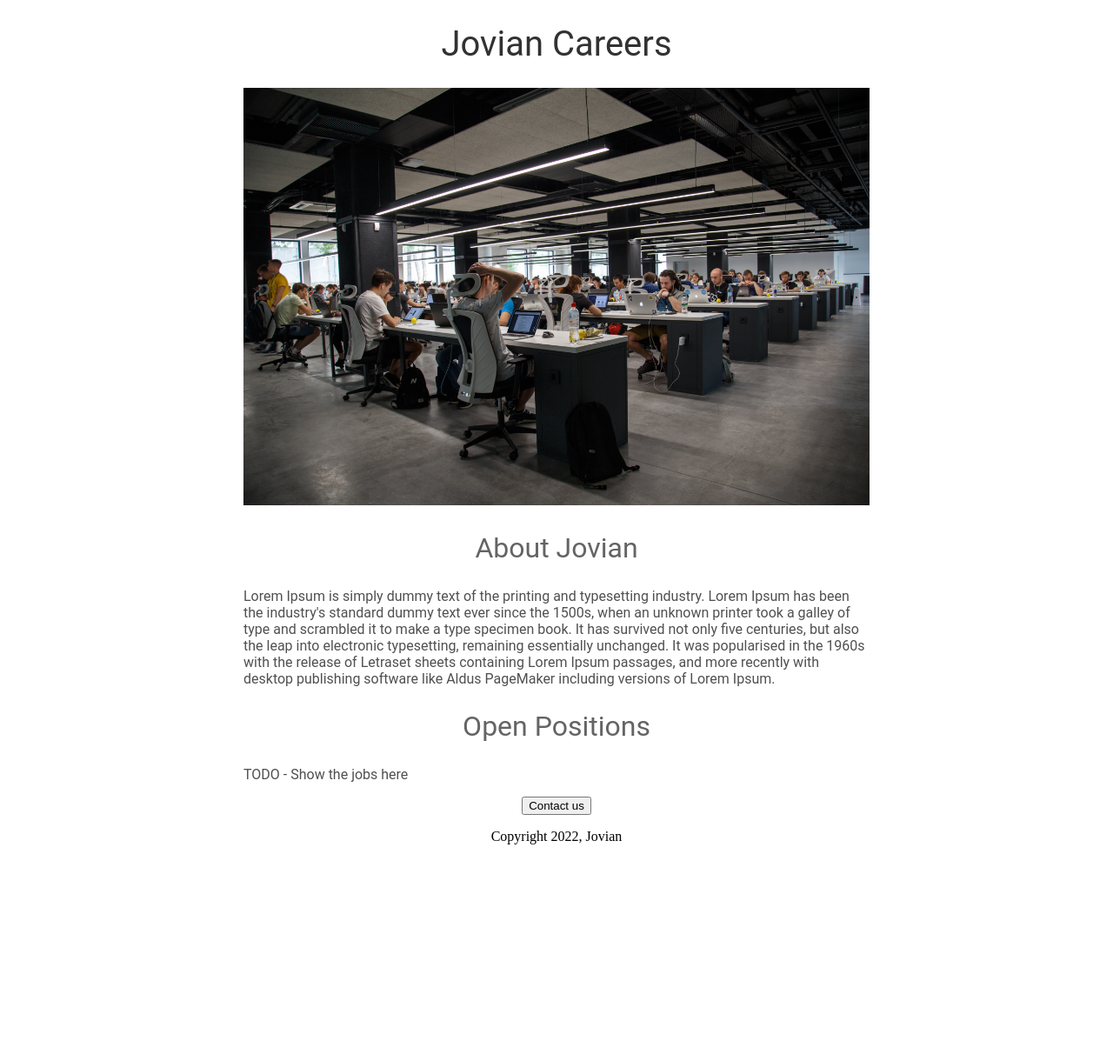
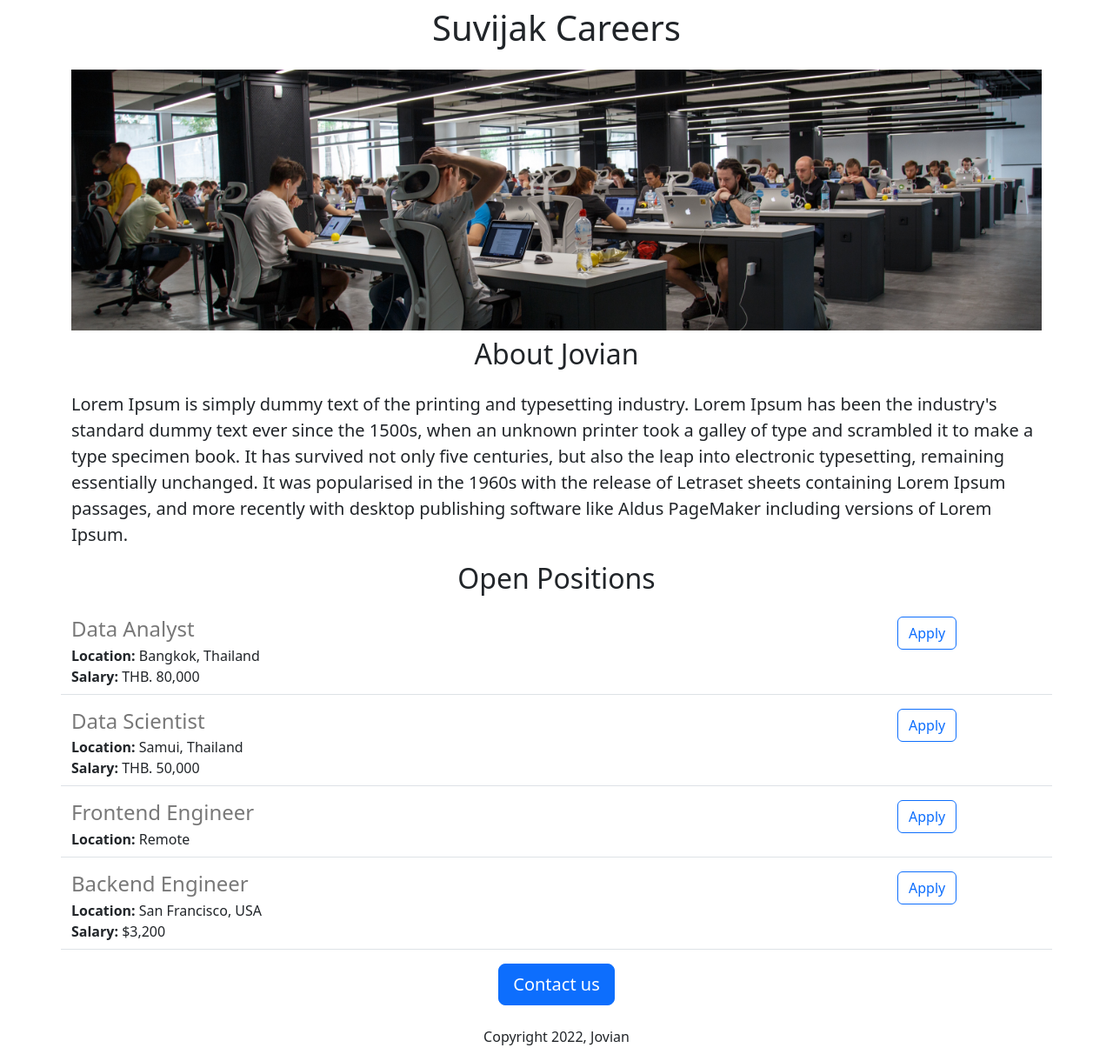
Before and after one commit to suvijakCreation/JovianCareerWebsiteV2, a Flask app: page / in a window 1280 px wide. Shown: the whole page at 87% size. Before the commit the page ends 971 px from the top, so only its background shows below. Run offline with Flask 2, Linux system fonts and the light colour scheme.

Commit message:
Added dynamic data and API route

```diff
--- a/app.py
+++ b/app.py
@@ -1,11 +1,37 @@
-from flask import Flask, render_template
+from flask import Flask, render_template, jsonify
 
 app = Flask(__name__)
+
+JOBS = [{
+  'id': 1,
+  'title': 'Data Analyst',
+  'location': 'Bangkok, Thailand',
+  'salary': 'THB. 80,000'
+}, {
+  'id': 2,
+  'title': 'Data Scientist',
+  'location': 'Samui, Thailand',
+  'salary': 'THB. 50,000'
+}, {
+  'id': 3,
+  'title': 'Frontend Engineer',
+  'location': 'Remote',
+}, {
+  'id': 4,
+  'title': 'Backend Engineer',
+  'location': 'San Francisco, USA',
+  'salary': '$3,200'
+}]
 
 
 @app.route("/")
 def hello_world():
-  return render_template('home.html')
+  return render_template('home.html', jobs=JOBS, company_name='Suvijak')
+
+
+@app.route("/api/jobs")
+def list_fobs():
+  return jsonify(JOBS)
 
 
 if __name__ == "__main__":
--- a/templates/home.html
+++ b/templates/home.html
@@ -2,52 +2,35 @@
 <html>
   <head>
     <title>Jovian Careers</title>
+    <meta charset="utf-8">
+    <meta name="viewport" content="width=device-width, initial-scale=1">
+    <link href="https://cdn.jsdelivr.net/npm/bootstrap@5.3.0-alpha3/dist/css/bootstrap.min.css" rel="stylesheet" integrity="sha384-KK94CHFLLe+nY2dmCWGMq91rCGa5gtU4mk92HdvYe+M/SXH301p5ILy+dN9+nJOZ" crossorigin="anonymous">
     <style>
-      h1 {
-        font-size: 40px;
-        font-family: Roboto;
-        font-weight: normal;
-        color: rgb(50,50,50);
-        text-align:center;
-      }
       #banner {
-        width: 100% ;
-        heigjt:  320px;
+        height: 300px;
+        width: 100%;
         object-fit: cover;
       }
-      h2 {
-        font-size: 32px;
-        font-family: Roboto;
-        color: rgb(100,100,100);
-        text-align: center;
-        font-weight: normal;
-      }
-      .bodytext {
-        font-family: Roboto;
-        color: rgb(80, 80, 80);
-
-      }
-      #container {
-        max-width: 720px;
-        margin: 0 auto;
-
-      }
-
     </style>
   </head>
   <body>
-    <div id='container'>
-      <h1> Jovian Careers</h1>
-        <img id="banner" src="https://jovian-careers-website.sucreooi.repl.co/static/banner.jpg" >
-        <h2>About Jovian</h2>
-        <p class="bodytext">
+    <div class= "container">
+      <h1 class="text-center mt-2 mb-4"> {{company_name}} Careers</h1>
+        <img class="img-fluid" id="banner" src="https://jovian-careers-website.sucreooi.repl.co/static/banner.jpg" >
+        <h2 class="text-center mt-2 mb-4">About Jovian</h2>
+        <p class="lead">
           Lorem Ipsum is simply dummy text of the printing and typesetting industry. Lorem Ipsum has been the industry's standard dummy text ever since the 1500s, when an unknown printer took a galley of type and scrambled it to make a type specimen book. It has survived not only five centuries, but also the leap into electronic typesetting, remaining essentially unchanged. It was popularised in the 1960s with the release of Letraset sheets containing Lorem Ipsum passages, and more recently with desktop publishing software like Aldus PageMaker including versions of Lorem Ipsum.
         </p>
-        <h2>Open Positions</h2>
-        <p class="bodytext">TODO - Show the jobs here</p>
-        <div style="text-align:center">
-          <button>Contact us</button>
-          <p>Copyright 2022, Jovian</p>
+        <h2 class="text-center mt-2 mb-4">Open Positions</h2>
+        <p>
+          {% for job in jobs %}
+            {% include 'jobitem.html' %}
+
+          {% endfor %}
+        </p>
+        <div class="text-center">
+          <button class="btn btn-primary btn-lg">Contact us</button>
+          <p class="mt-4">Copyright 2022, Jovian</p>
         </div>
 
 
--- /dev/null
+++ b/templates/jobitem.html
@@ -0,0 +1,19 @@
+<div class="border-bottom row" style="margin-bottom:16px; padding-bottom:8px">
+  <div class="col-10">
+    <h4 style='color:rgb(120,120,120); margin-bottom:4px;'>
+      {{job['title']}}
+    </h4>
+    <div>
+      <b>Location:</b> {{job['location']}}
+    </div>
+    {% if 'salary' in job %}
+      <div>
+        <b>Salary: </b> {{job['salary']}}
+      </div>
+    {% endif %}
+  </div>
+  <div class="col-2">
+    <botton type="button" class="btn btn-outline-primary">Apply</botton>
+  </div>
+
+</div>
```
